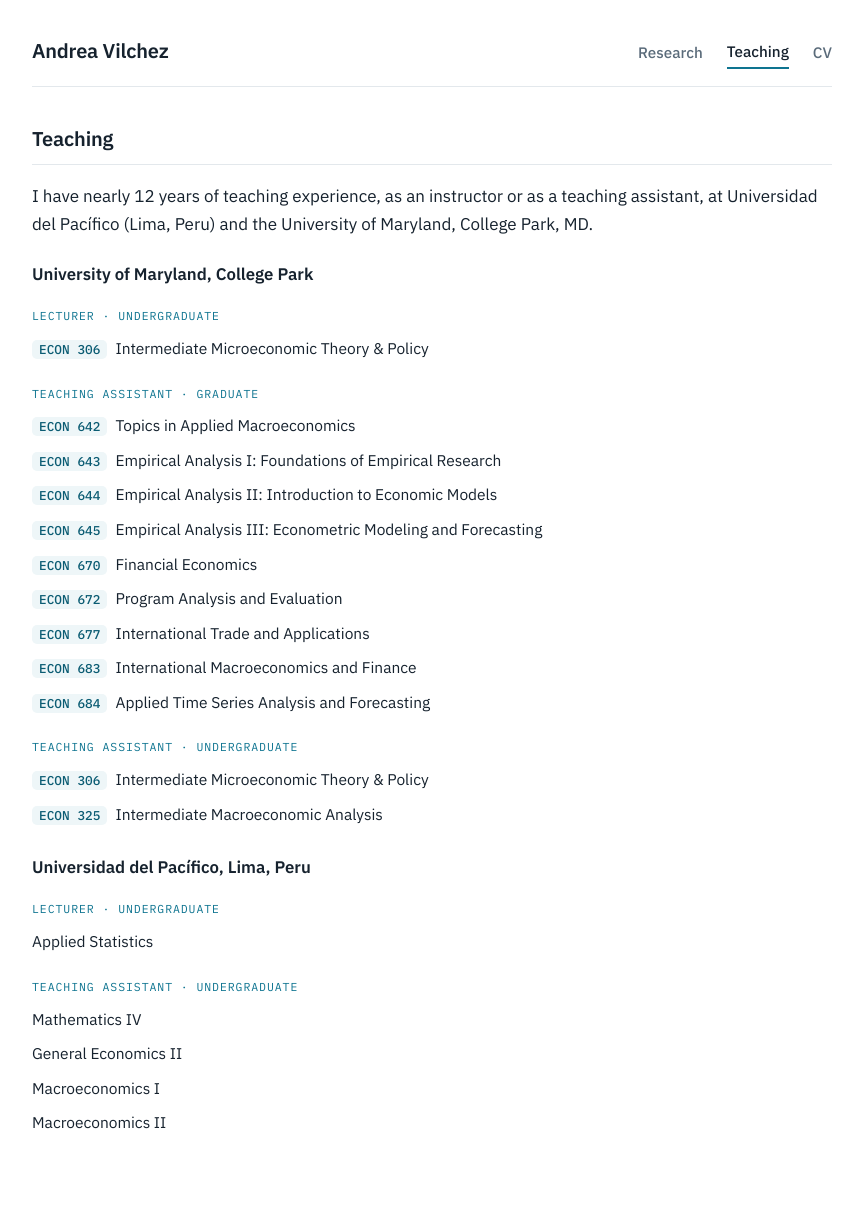
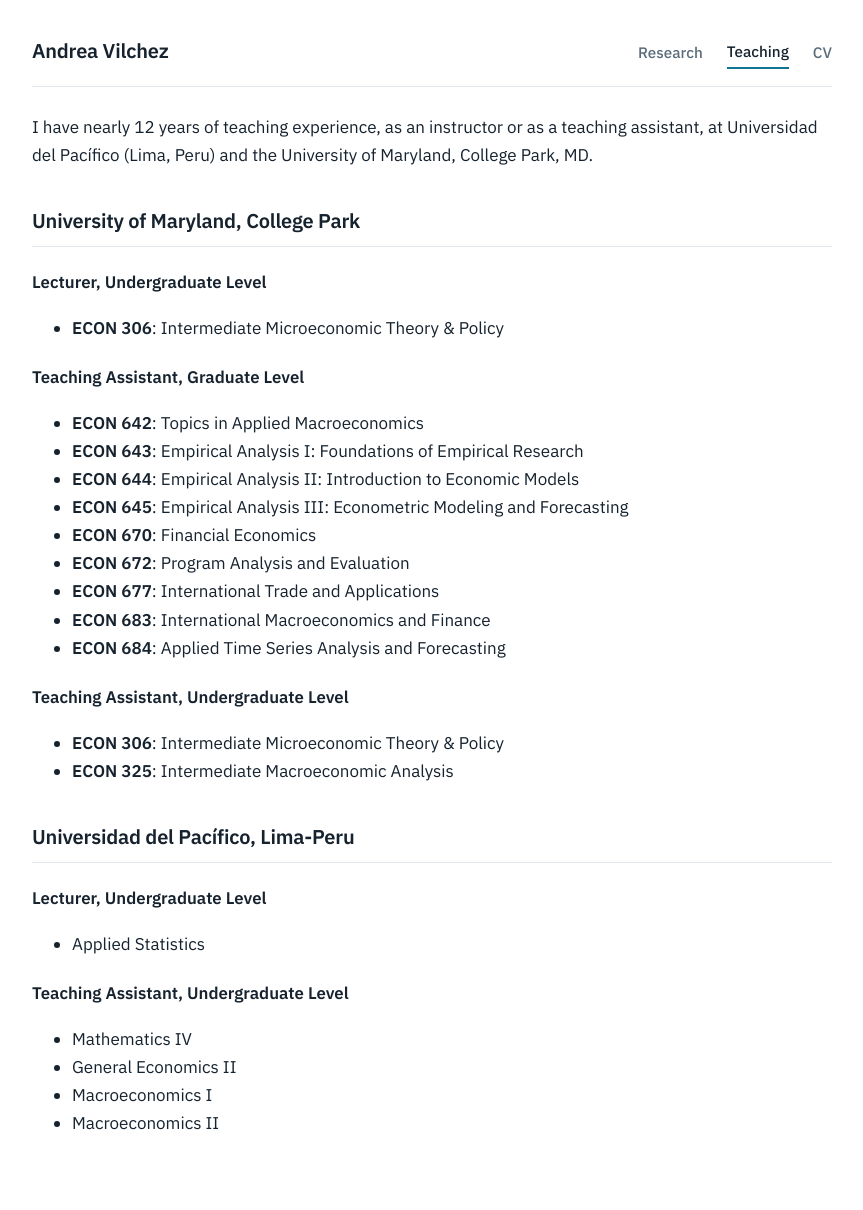
Before and after one commit to andrea-vilchez/andrea-vilchez.github.io, a Jekyll site: the page built from _pages/teaching.md, in a window 1280 px wide. Shown: the whole page, without its empty margins (208-1071 px from the left). Built offline with Jekyll 4.4.1, drawn with Linux system fonts in a browser that asks for light colours.

Commit message:
Update teaching.md

```diff
--- a/_pages/teaching.md
+++ b/_pages/teaching.md
@@ -5,47 +5,43 @@ permalink: /teaching/
 author_profile: true
 ---
 
-## Teaching
-
 I have nearly 12 years of teaching experience, as an instructor or as a teaching assistant, at Universidad del Pacífico (Lima, Peru) and the University of Maryland, College Park, MD.
 
-### University of Maryland, College Park
+<div style="margin-top: 2rem;"></div>
 
-<p class="role">Lecturer · Undergraduate</p>
-<ul class="courses">
-  <li><span class="code">ECON 306</span>Intermediate Microeconomic Theory &amp; Policy</li>
-</ul>
+<div class="teaching" markdown="1">
 
-<p class="role">Teaching Assistant · Graduate</p>
-<ul class="courses">
-  <li><span class="code">ECON 642</span>Topics in Applied Macroeconomics</li>
-  <li><span class="code">ECON 643</span>Empirical Analysis I: Foundations of Empirical Research</li>
-  <li><span class="code">ECON 644</span>Empirical Analysis II: Introduction to Economic Models</li>
-  <li><span class="code">ECON 645</span>Empirical Analysis III: Econometric Modeling and Forecasting</li>
-  <li><span class="code">ECON 670</span>Financial Economics</li>
-  <li><span class="code">ECON 672</span>Program Analysis and Evaluation</li>
-  <li><span class="code">ECON 677</span>International Trade and Applications</li>
-  <li><span class="code">ECON 683</span>International Macroeconomics and Finance</li>
-  <li><span class="code">ECON 684</span>Applied Time Series Analysis and Forecasting</li>
-</ul>
+## University of Maryland, College Park
 
-<p class="role">Teaching Assistant · Undergraduate</p>
-<ul class="courses">
-  <li><span class="code">ECON 306</span>Intermediate Microeconomic Theory &amp; Policy</li>
-  <li><span class="code">ECON 325</span>Intermediate Macroeconomic Analysis</li>
-</ul>
+### Lecturer, Undergraduate Level
+- **ECON 306**: Intermediate Microeconomic Theory & Policy
 
-### Universidad del Pacífico, Lima, Peru
+### Teaching Assistant, Graduate Level
+- **ECON 642**: Topics in Applied Macroeconomics
+- **ECON 643**: Empirical Analysis I: Foundations of Empirical Research
+- **ECON 644**: Empirical Analysis II: Introduction to Economic Models
+- **ECON 645**: Empirical Analysis III: Econometric Modeling and Forecasting
+- **ECON 670**: Financial Economics
+- **ECON 672**: Program Analysis and Evaluation
+- **ECON 677**: International Trade and Applications
+- **ECON 683**: International Macroeconomics and Finance
+- **ECON 684**: Applied Time Series Analysis and Forecasting
 
-<p class="role">Lecturer · Undergraduate</p>
-<ul class="courses">
-  <li>Applied Statistics</li>
-</ul>
+### Teaching Assistant, Undergraduate Level
+- **ECON 306**: Intermediate Microeconomic Theory & Policy
+- **ECON 325**: Intermediate Macroeconomic Analysis
 
-<p class="role">Teaching Assistant · Undergraduate</p>
-<ul class="courses">
-  <li>Mathematics IV</li>
-  <li>General Economics II</li>
-  <li>Macroeconomics I</li>
-  <li>Macroeconomics II</li>
-</ul>
+<div style="margin-top: 2rem;"></div>
+
+## Universidad del Pacífico, Lima-Peru
+
+### Lecturer, Undergraduate Level
+- Applied Statistics
+
+### Teaching Assistant, Undergraduate Level
+- Mathematics IV
+- General Economics II
+- Macroeconomics I
+- Macroeconomics II
+
+</div>
```
